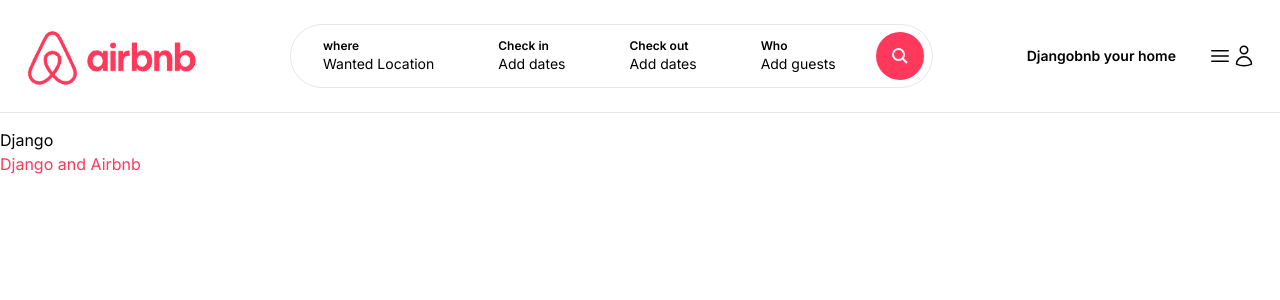
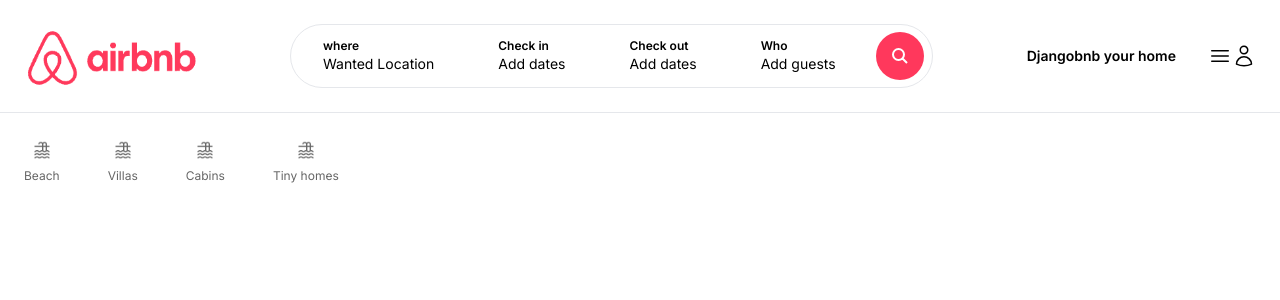
Before and after one commit to MGabriela29/Clone-Airbnb, a Next.js app: page / in a window 1280 px wide. Shown: the top 300 px of the page. Built offline with nearby package versions, Linux system fonts and the light colour scheme.

Commit message:
03 Categories on the front page

```diff
--- /dev/null
+++ b/app/components/Categories.tsx
@@ -0,0 +1,46 @@
+import Image from "next/image";
+
+const   Categories = () => {
+    return (
+        <div className="pt-3 cursor-pointer pb-6 flex items-center space-x-12 ">
+            <div className="pb-4 flex flex-col items-center space-y-2 border-b-2 border-white opacity-60 hover:opacity-100">
+                <Image
+                        src="/icn_category_beach.jpeg"
+                        alt="Category - Beach"
+                        width={20}
+                        height={20}
+                    />
+                <span className='text-xs'>Beach</span>
+            </div>
+            <div className="pb-4 flex flex-col items-center space-y-2 border-b-2 border-white opacity-60 hover:opacity-100">
+                <Image
+                        src="/icn_category_beach.jpeg"
+                        alt="Category - Beach"
+                        width={20}
+                        height={20}
+                    />
+                <span className='text-xs'>Villas</span>
+            </div>
+            <div className="pb-4 flex flex-col items-center space-y-2 border-b-2 border-white opacity-60 hover:opacity-100">
+                <Image
+                        src="/icn_category_beach.jpeg"
+                        alt="Category - Beach"
+                        width={20}
+                        height={20}
+                    />
+                <span className='text-xs'>Cabins</span>
+            </div>
+            <div className="pb-4 flex flex-col items-center space-y-2 border-b-2 border-white opacity-60 hover:opacity-100">
+                <Image
+                        src="/icn_category_beach.jpeg"
+                        alt="Category - Beach"
+                        width={20}
+                        height={20}
+                    />
+                <span className='text-xs'>Tiny homes</span>
+            </div>
+        </div>
+    );
+}
+
+export default Categories;
--- a/app/page.tsx
+++ b/app/page.tsx
@@ -1,12 +1,9 @@
-import Image from "next/image";
+import Categories from "./components/Categories";
 
 export default function Home() {
   return (
-      <main className="">
-       Django
-
-        <h2 className="text-airbnb">Django and Airbnb</h2>
-
+      <main className="max-w-[1500px] mx-auto px-6">
+        <Categories/>
       </main>
 
   );
```
Also changed, not shown: public/icn_category_beach.jpeg (added).
